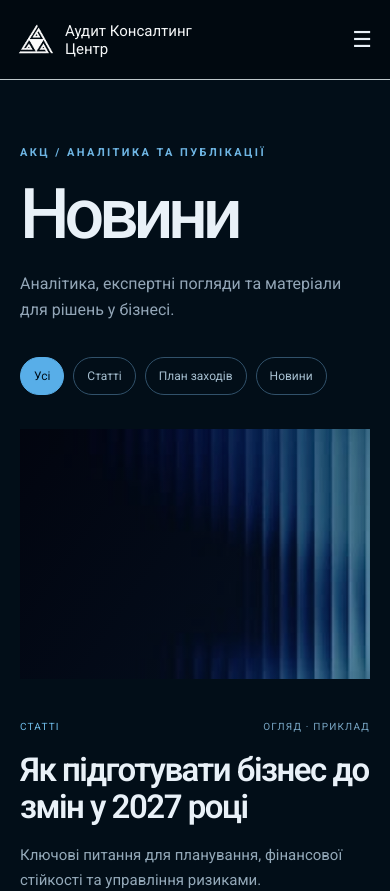
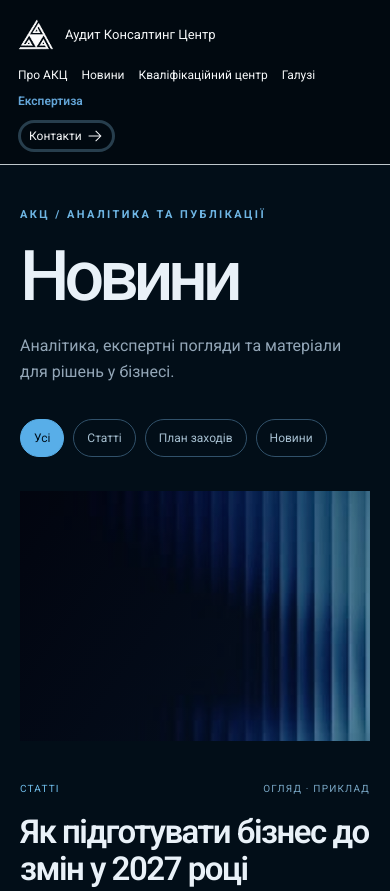
Before and after one commit to dnagorna3817-spec/website_akc_main, a Next.js app: page /insights in a window 390 px wide. Shown: the top 891 px of the page. Built offline with nearby package versions, Linux system fonts and the light colour scheme.

Commit message:
Show full responsive top navigation on mobile News page

```diff
--- a/app/insights/insights.module.css
+++ b/app/insights/insights.module.css
@@ -5,3 +5,58 @@
 .titleLink{color:inherit;text-decoration:none}.titleLink:hover{color:#80c5f0}.readMore,.cardMore{text-decoration:none}.readMore:hover,.cardMore:hover{text-decoration:underline}
 
 .registrationButton{display:inline-flex;align-items:center;gap:10px;margin-top:15px;padding:0;border:0;background:transparent;color:#6dbbec;font:inherit;font-size:12px;cursor:pointer}.registrationButton:hover{text-decoration:underline}.registrationButton:focus-visible{outline:2px solid #6dbbec;outline-offset:5px}
+
+/* News-only mobile header: show actual navigation instead of a lone hamburger. */
+@media (max-width: 767px) {
+  .page :global(header[data-transition-header]) {
+    display: flex;
+    flex-wrap: wrap;
+    align-content: center;
+    align-items: center;
+    justify-content: space-between;
+    box-sizing: border-box;
+    width: 100%;
+    max-width: 100%;
+    height: auto;
+    min-height: 112px;
+    padding: 14px 18px 12px;
+    gap: 10px 8px;
+  }
+  .page :global(header[data-transition-header] > a[aria-label="АКЦ — головна"]) {
+    flex: 1 1 180px;
+    min-width: 0;
+  }
+  .page :global(header[data-transition-header] > a[aria-label="АКЦ — головна"] span) {
+    white-space: normal;
+    font-size: 13px;
+  }
+  .page :global(header[data-transition-header] > a[href="/contacts"]) {
+    display: inline-flex;
+    flex: 0 0 auto;
+    font-size: 12px;
+    padding: 4px 8px;
+    gap: 4px;
+  }
+  .page :global(header[data-transition-header] > a[href="/contacts"] svg) {
+    width: 18px;
+    height: 18px;
+  }
+  .page :global(header[data-transition-header] > nav[aria-label="Основна навігація"]) {
+    display: flex;
+    flex: 0 0 100%;
+    width: 100%;
+    min-width: 0;
+    flex-wrap: wrap;
+    align-items: center;
+    justify-content: flex-start;
+    gap: 8px 14px;
+    white-space: normal;
+  }
+  .page :global(header[data-transition-header] > nav[aria-label="Основна навігація"] a) {
+    font-size: 12px;
+    line-height: 1.5;
+    white-space: nowrap;
+  }
+  .page :global(header[data-transition-header] > details) { display: none; }
+  .main { padding-top: 42px; }
+}
```
